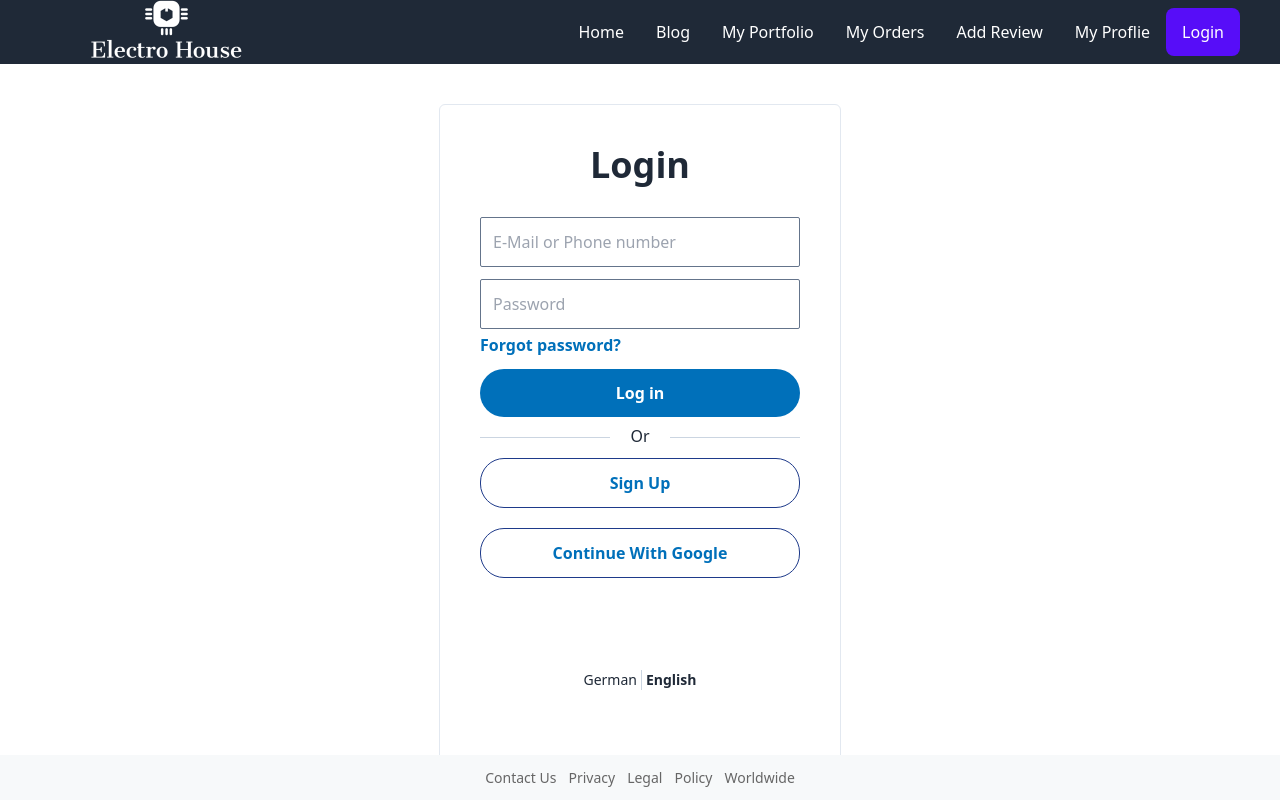
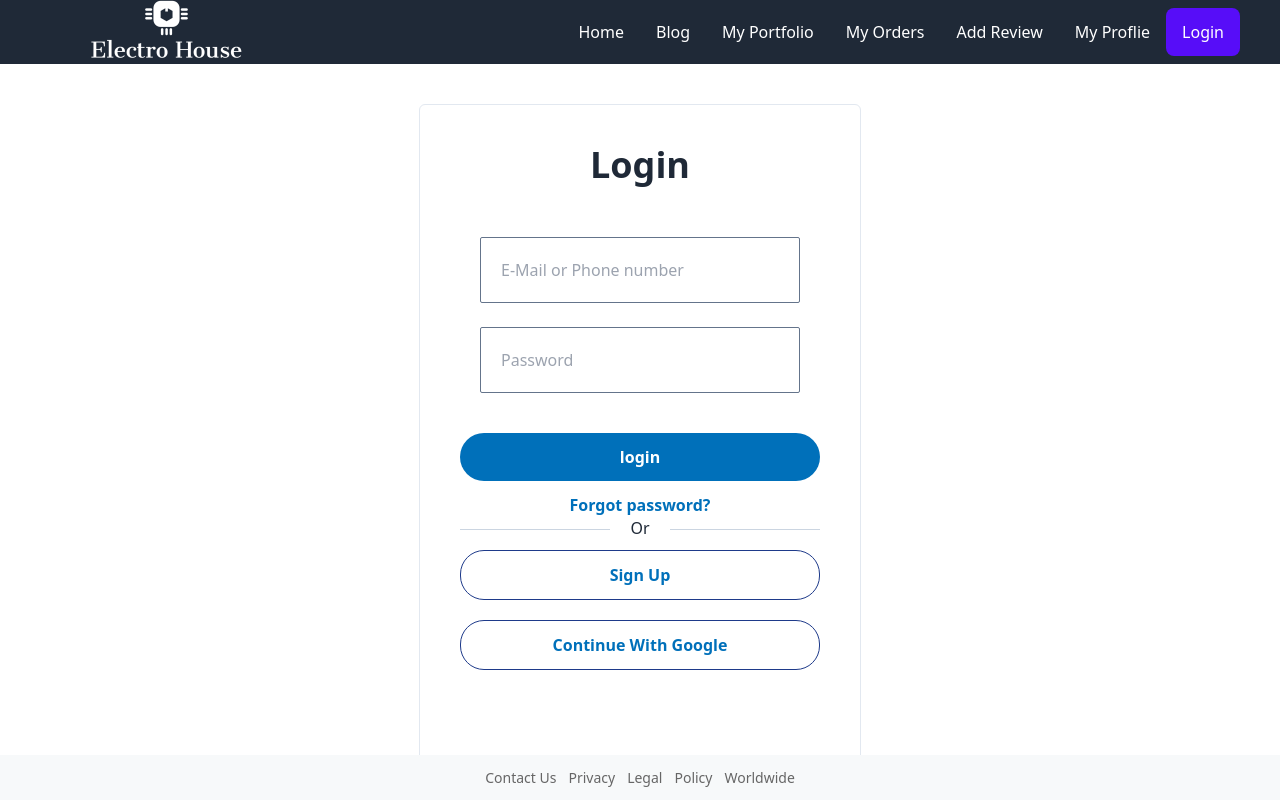
Before and after one commit to Rafiul789/electro-house-client, a React (Create React App) app: page /login in a window 1280 px wide. Built offline with nearby package versions, Linux system fonts and the light colour scheme; no server answers.

Commit message:
login form password and email validation added

```diff
--- a/package.json
+++ b/package.json
@@ -11,6 +11,7 @@
     "react": "^18.1.0",
     "react-dom": "^18.1.0",
     "react-firebase-hooks": "^5.0.3",
+    "react-hook-form": "^7.31.2",
     "react-router-dom": "^6.3.0",
     "react-scripts": "5.0.1",
     "web-vitals": "^2.1.4"
--- a/src/components/Login.js
+++ b/src/components/Login.js
@@ -1,9 +1,14 @@
 import React from 'react';
 import { useSignInWithGoogle } from 'react-firebase-hooks/auth';
 import auth from '../firebase.init';
+import { useForm } from "react-hook-form";
+
 const Login = () => {
 
     const [signInWithGoogle, user, loading, error] = useSignInWithGoogle(auth);
+    const { register, formState: { errors }, handleSubmit } = useForm();
+    const onSubmit = data => console.log(data);
+
 
 if(user){
     console.log(user)
@@ -19,14 +24,42 @@ if(user){
 
   <div className="p-10 border-[1px] mt-10 border-slate-200 rounded-md flex flex-col items-center space-y-3">
   <h1 className="text-4xl text-center font-semibold mb-5" >Login</h1>
+  <form onSubmit={handleSubmit(onSubmit)}>
+      <div className="flex flex-col space-y-1 mb-5 p-5"  > <input className="border-[1px] border-slate-500 rounded-sm w-80 p-5 mb-5" placeholder="E-Mail or Phone number"   {...register("email", {
+          required:{
+              value:true,
+              message:'Email is required'
+          },
+    pattern:{value:
+        /[a-z0-9]+@[a-z]+\.[a-z]{2,3}/,
+message:'Provide a valid email'  }
+  })} />
+      {errors.email?.type === 'required' && <span className="text-red-600"  >{errors.email.message} </span> }
+      {errors.email?.type === 'pattern' && <span className="text-red-600"  >{errors.email.message} </span> }
 
-    <input className="p-3 border-[1px] border-slate-500 rounded-sm w-80" placeholder="E-Mail or Phone number" />
+      <input className="p-5 border-[1px] border-slate-500 rounded-sm w-80" placeholder="Password"   {...register("password",{
+                                required: {
+                                    value: true,
+                                    message: 'Password is Required'
+                                },
+                                minLength: {
+                                    value: 6,
+                                    message: 'Must be 6 characters or longer'
+                                }
+                            } )} />
+     {errors.password?.type === 'required' && <span className="text-red-600">{errors.password.message}</span>}
+                            {errors.password?.type === 'minLength' && <span className=" text-red-500">{errors.password.message}</span>} </div>
+
+
+      <input type='submit' value="login"  className="w-full bg-[#0070ba] rounded-3xl p-3 text-white font-bold transition duration-200 hover:bg-[#003087]"/>
+    </form>
+
     <div className="flex flex-col space-y-1">
-      <input className="p-3 border-[1px] border-slate-500 rounded-sm w-80" placeholder="Password" />
+
       <p className="font-bold text-[#0070ba]">Forgot password?</p>
     </div>
     <div className="flex flex-col space-y-5 w-full">
-      <button className="w-full bg-[#0070ba] rounded-3xl p-3 text-white font-bold transition duration-200 hover:bg-[#003087]">Log in</button>
+
       <div className="flex items-center justify-center border-t-[1px] border-t-slate-300 w-full relative">
         <div className="-mt-1 font-bod bg-white px-5 absolute">Or</div>
       </div>
```
Also changed, not shown: 1 other file (tests, documents, lock files or other folders).
